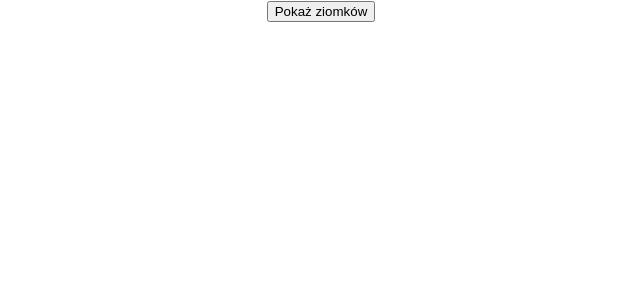
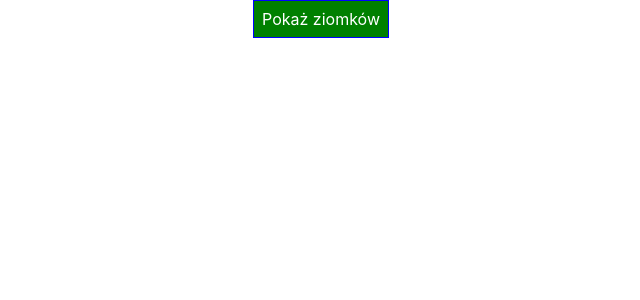
Before and after one commit to MaciejUberna/ReactExercises, a React (Create React App) app: page / in a window 1280 px wide. Shown: the top 300 px of the page, without its empty margins (319-959 px from the left). Built offline with nearby package versions, Linux system fonts and the light colour scheme.

Commit message:
Mod: src/App.js and src/App.css added green class to the toggle button again.

```diff
--- a/src/App.css
+++ b/src/App.css
@@ -9,3 +9,17 @@
 .bold {
   font-weight: bold;
 }
+
+.button {
+  background-color: green;
+  color: white;
+  font: inherit;
+  border: 1px solid blue;
+  padding: 8px;
+  cursor: pointer;
+}
+
+.button:hover {
+  background-color: lightgreen;
+  color: black;
+}
--- a/src/App.js
+++ b/src/App.js
@@ -123,7 +123,7 @@ class App extends Component {
 
     return (
         <div className="App">
-          <button onClick={this.togglePersonsHandler}>{toggleButtonText}</button>
+          <button className="button" onClick={this.togglePersonsHandler}>{toggleButtonText}</button>
           {multiplePersons}
         </div>
     );
```
